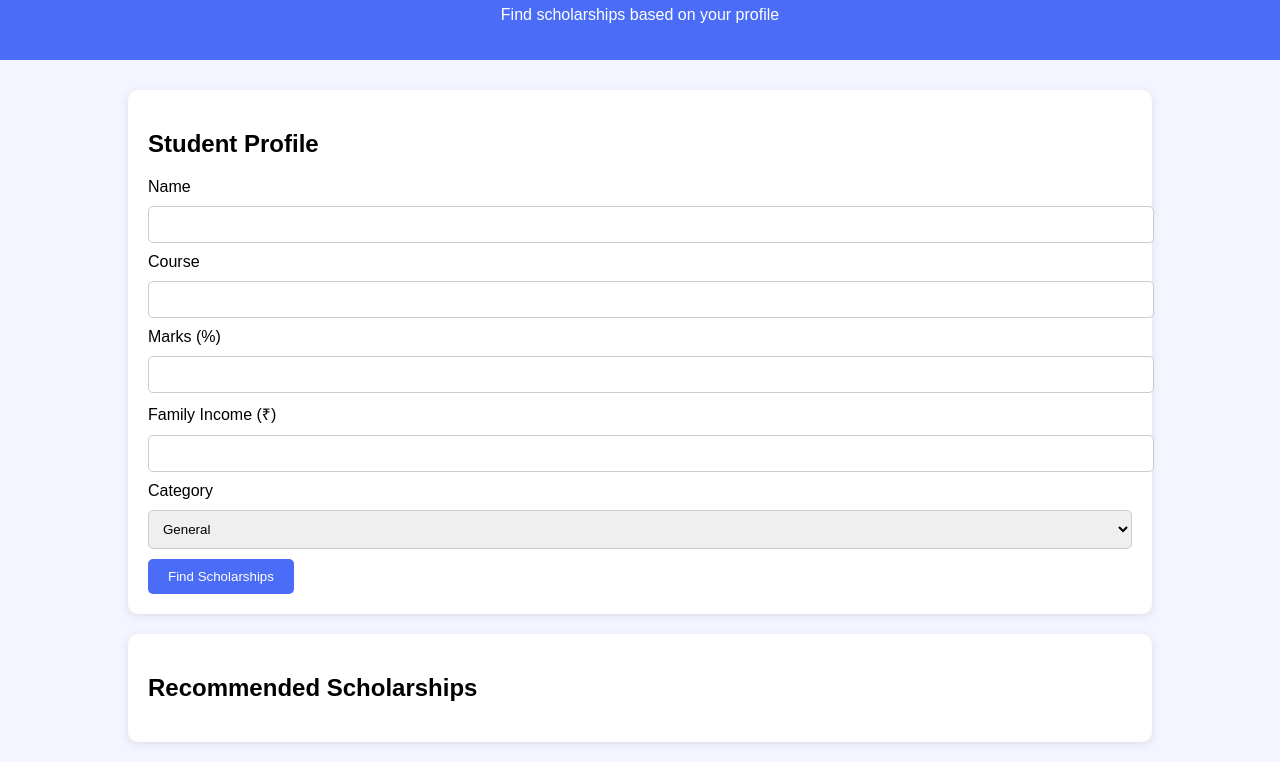
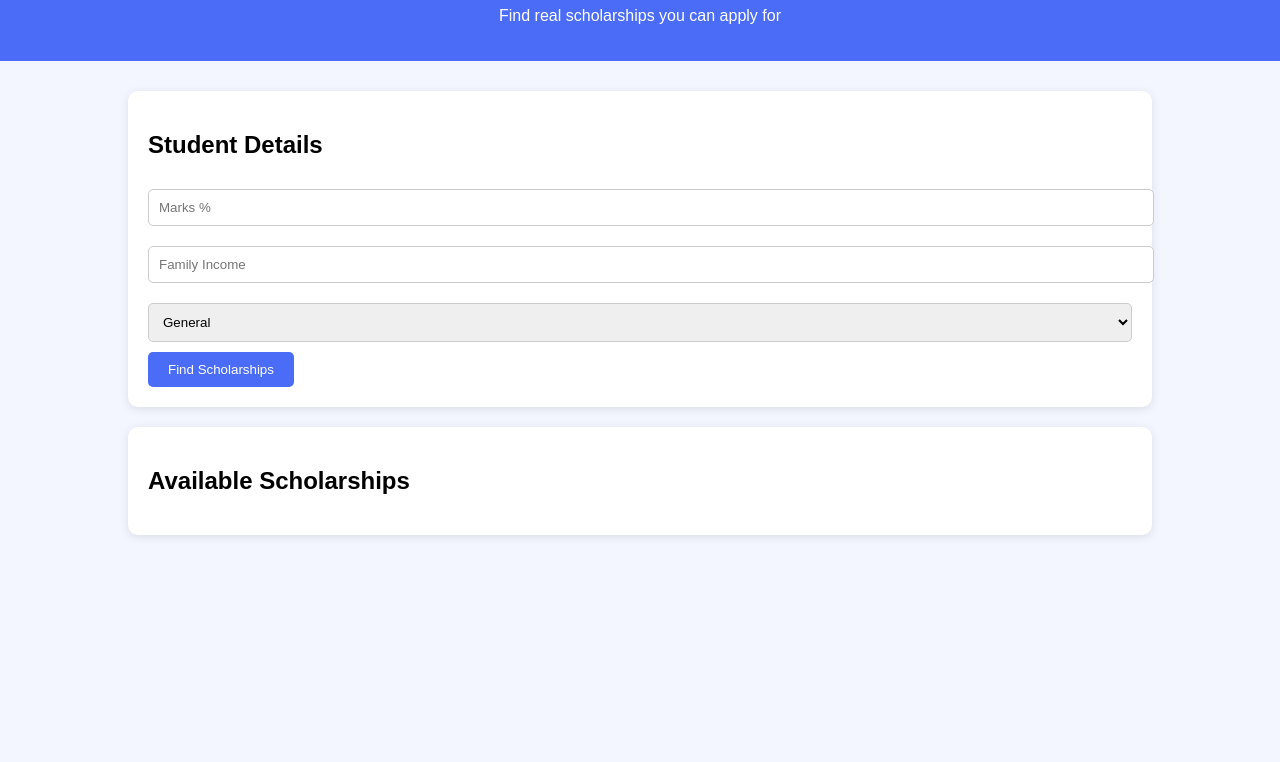
Before and after one commit to Sai-teja-3033/Ai-powered-scholarship-system-, a plain HTML site: page index.html in a window 1280 px wide. Shown: the part 94-856 px from the top of the page. After the commit the page ends 800 px from the top, so only its background shows below. Drawn offline with Linux system fonts and the light colour scheme.

Commit message:
Update HTML structure and content for scholarship finder

```diff
--- a/index.html
+++ b/index.html
@@ -1,5 +1,6 @@
 <!DOCTYPE html>
-<html lang="en">
+<html>
+
 <head>
 <meta charset="UTF-8">
 <title>AI Scholarship Finder</title>
@@ -9,43 +10,42 @@
 <body>
 
 <header>
-<h1>AI Powered Scholarship System</h1>
-<p>Find scholarships based on your profile</p>
+<h1>🎓 AI Scholarship Finder</h1>
+<p>Find real scholarships you can apply for</p>
 </header>
 
 <div class="container">
 
 <div class="card">
-<h2>Student Profile</h2>
 
-<label>Name</label>
-<input type="text" id="name">
+<h2>Student Details</h2>
 
-<label>Course</label>
-<input type="text" id="course">
+<input id="marks" type="number" placeholder="Marks %">
 
-<label>Marks (%)</label>
-<input type="number" id="marks">
+<input id="income" type="number" placeholder="Family Income">
 
-<label>Family Income (₹)</label>
-<input type="number" id="income">
+<select id="category">
 
-<label>Category</label>
-<select id="category">
 <option>General</option>
 <option>OBC</option>
 <option>SC</option>
 <option>ST</option>
 <option>Minority</option>
+
 </select>
 
-<button onclick="findScholarships()">Find Scholarships</button>
+<button onclick="findScholarships()">
+Find Scholarships
+</button>
 
 </div>
 
 <div class="card">
-<h2>Recommended Scholarships</h2>
+
+<h2>Available Scholarships</h2>
+
 <div id="results"></div>
+
 </div>
 
 </div>
@@ -53,4 +53,5 @@
 <script src="script.js"></script>
 
 </body>
+
 </html>
```
